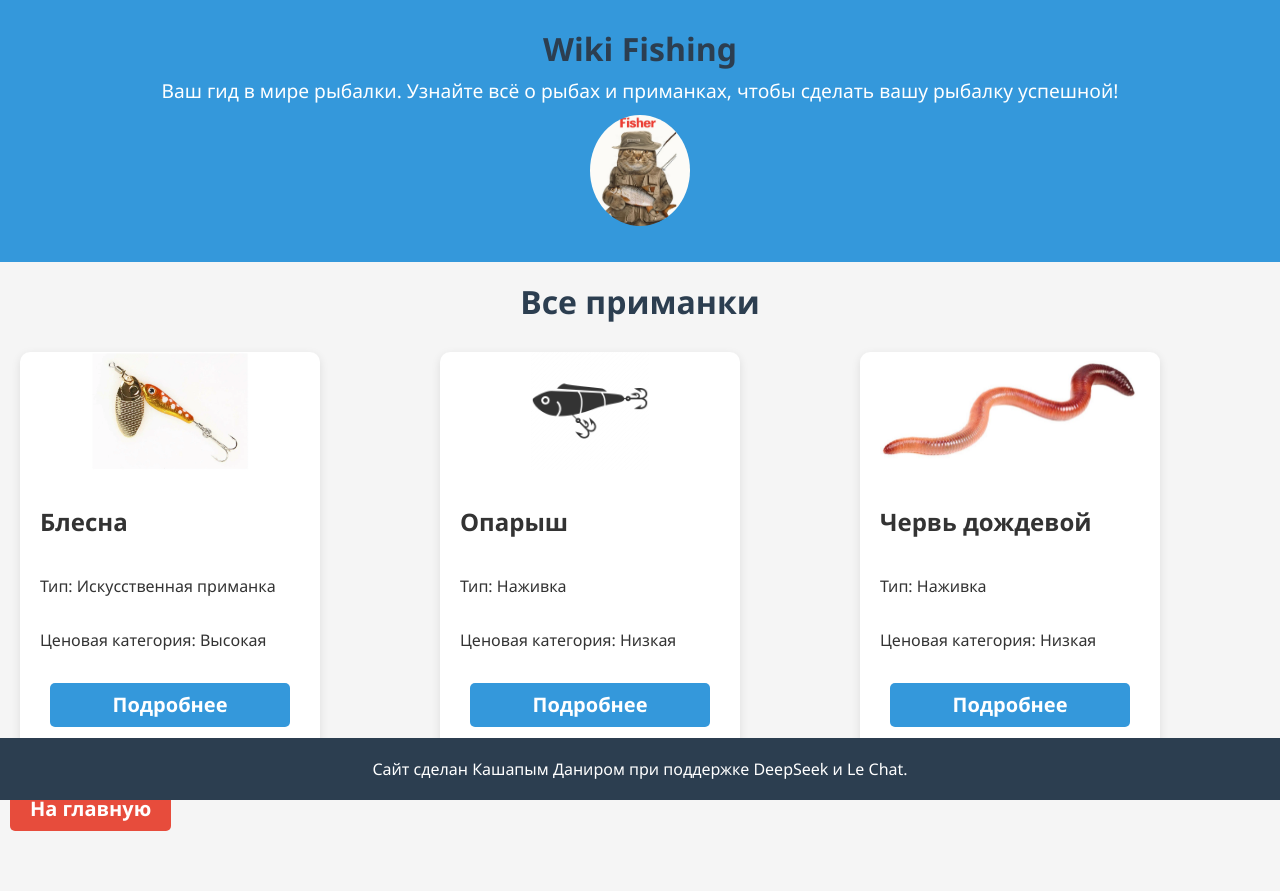
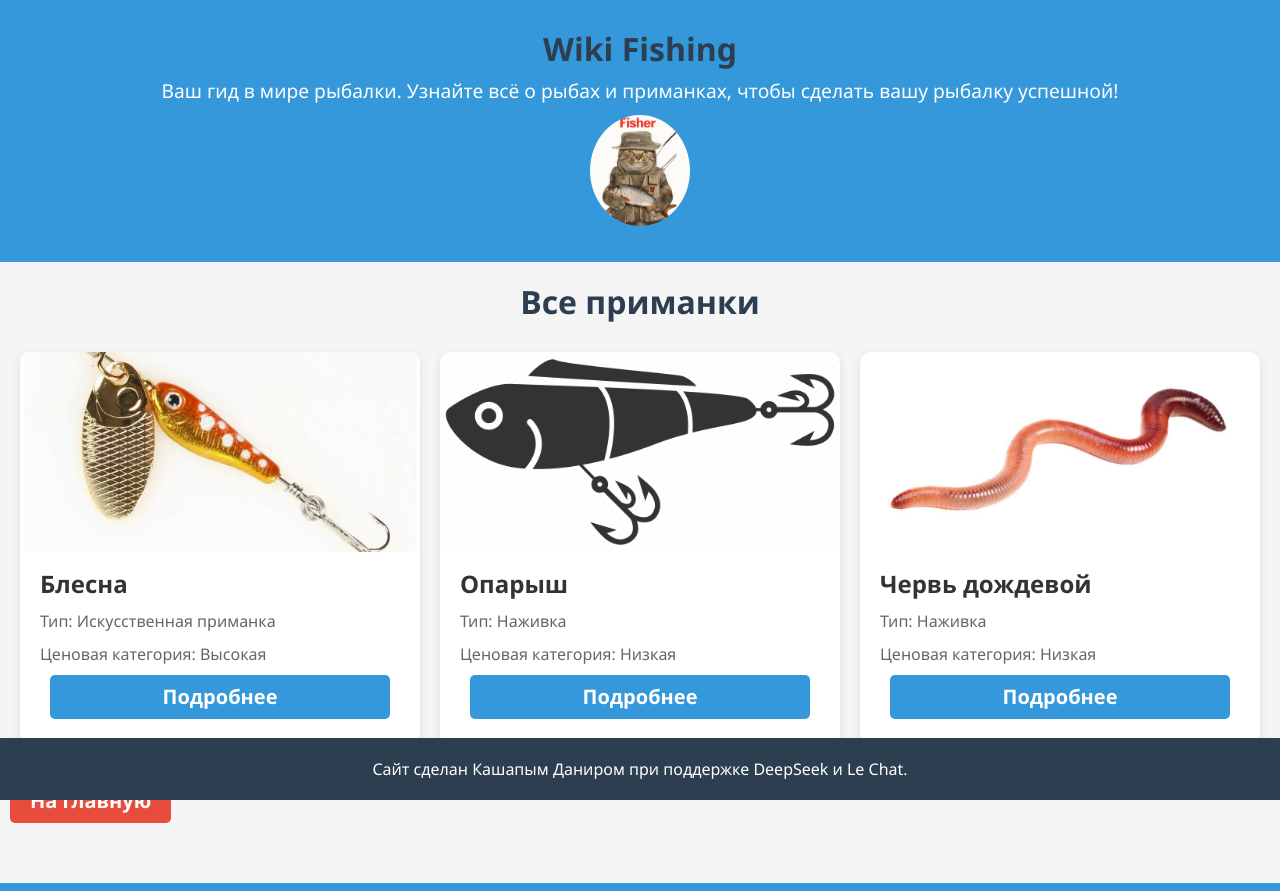
Before and after one commit to Danep1/wiki_fishing_website, a Django app: page /baits/ in a window 1280 px wide. Run offline with Django 5.2, Linux system fonts and the light colour scheme; data comes from the database, SQL or seed files in the repository.

Commit message:
Change .fish-card and .bait-card style

```diff
--- a/wiki_fishing/static/css/styles.css
+++ b/wiki_fishing/static/css/styles.css
@@ -118,11 +118,9 @@
 .fish-card img,
 .bait-card img,
 .detail-image-container img {
-    max-width: 100%;
-    max-height: 100%;
-    object-fit: contain; /* Убедимся, что изображение масштабируется корректно */
-    display: block;
-    transition: transform 0.3s ease;
+    width: 100%;
+    height: auto; /* Убедимся, что высота подстраивается под содержимое */
+    object-fit: cover;
 }
 
 .feature-card:hover .card-image,
@@ -131,15 +129,38 @@
     transform: scale(1.05);
 }
 
+.fish-card:hover,
+.bait-card:hover {
+    transform: translateY(-5px);
+}
+
 /* Контент карточек */
 .card-content,
 .fish-card-content,
 .bait-card-content {
-  padding: 15px 20px;
-  flex-grow: 1;
-  display: flex;
-  flex-direction: column;
-  line-height: 1.4; /* Уменьшенный межстрочный интервал */
+    flex-grow: 1;
+    display: flex;
+    flex-direction: column;
+    justify-content: space-between;
+    padding: 15px 20px;
+}
+
+.fish-card-content h2,
+.bait-card-content h2 {
+    margin: 0 0 10px;
+    font-size: 1.5em;
+}
+
+.fish-card-content p,
+.bait-card-content p {
+    margin: 0 0 10px;
+    font-size: 1em;
+    color: #666;
+}
+
+.fish-card-content .btn,
+.bait-card-content .btn {
+    margin-top: auto; /* Прижимаем кнопку к низу карточки */
 }
 
 /* Кнопки */
@@ -218,9 +239,13 @@
 
 .fish-card,
 .bait-card {
-  width: 300px;
-  height: 400px;
-  margin: 0px;
+    display: flex;
+    flex-direction: column;
+    background: white;
+    border-radius: 10px;
+    box-shadow: 0 3px 10px rgba(0, 0, 0, 0.1);
+    overflow: hidden;
+    transition: transform 0.3s ease;
 }
 
 /* Модальные окна */
```
